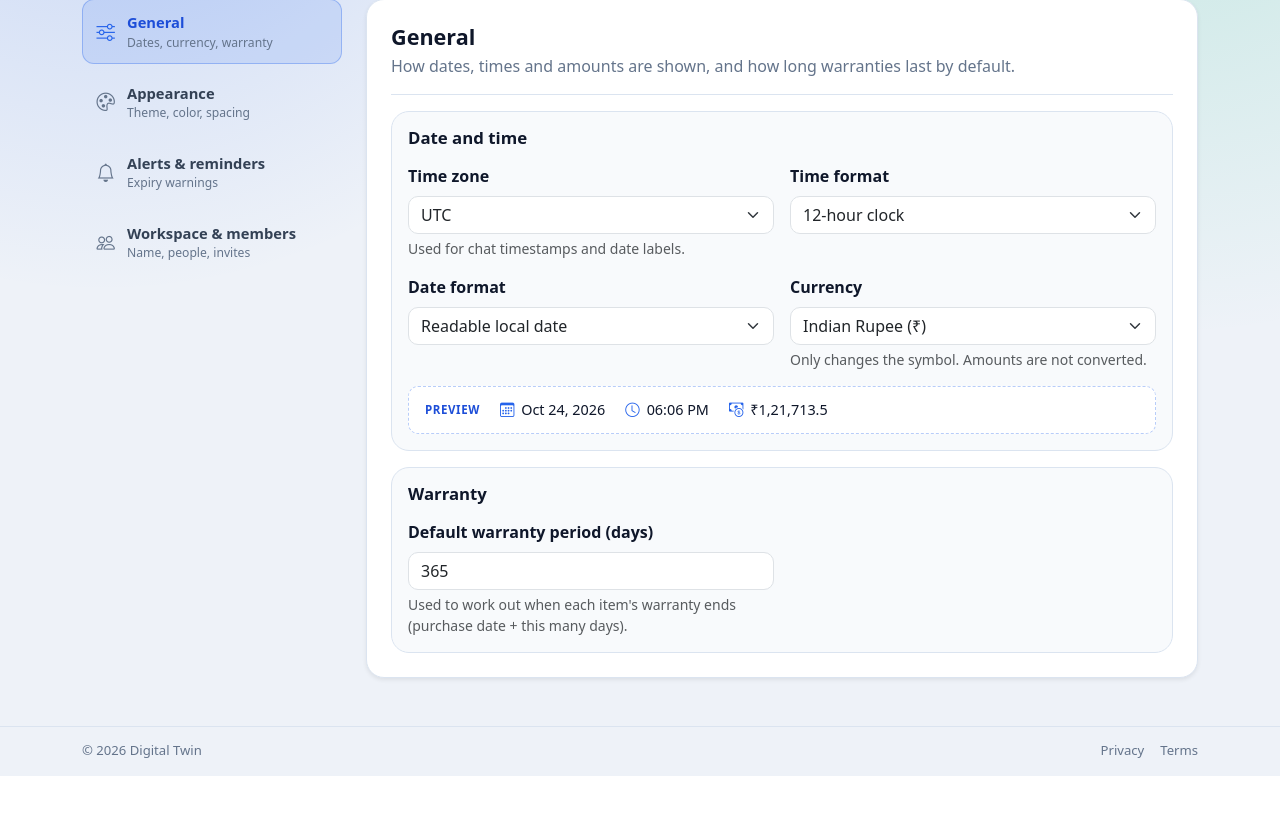
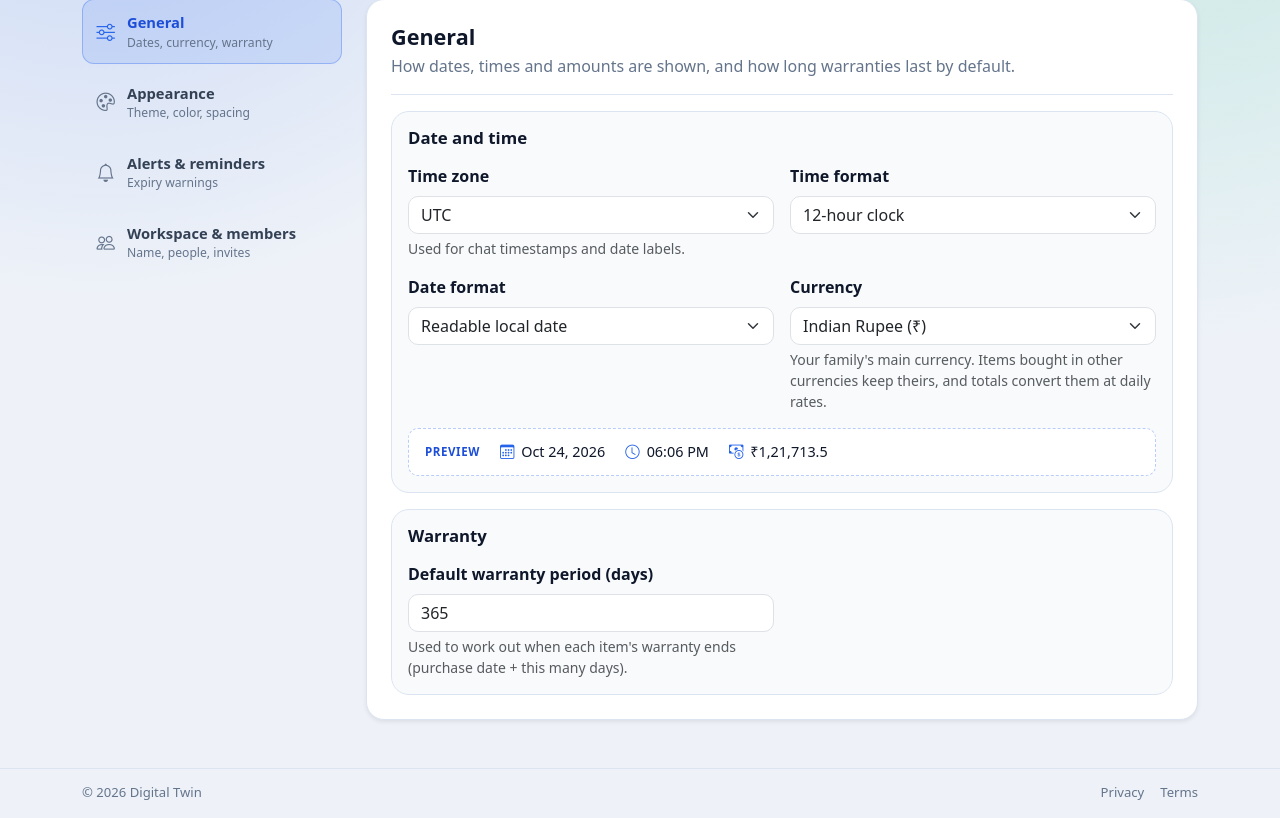
Before and after one commit to soham-raddi/warranty-app, a Flask app: page /settings in a window 1280 px wide. Shown: the part 180-998 px from the top of the page. Before the commit the page ends 956 px from the top, so only its background shows below. Run offline with Flask 3, Linux system fonts and the light colour scheme; the visitor is signed in with stand-in values (Sample User, id 1); tables that the repository leaves empty hold one stand-in row (values such as "Sample post"); grey boxes marked "Sample" are stand-in pictures; some libraries are stand-ins or nearby versions.

Commit message:
Keep each item's own currency and convert totals at daily rates
- The AI now reads the currency of a receipt or order email (RM -> MYR, Rs/rupee -> INR, $ by
  the store's country). It can be changed on the review screen and in Edit.
- Items show amounts in their own currency (RM9) with the converted amount beneath (~ Rs 209).
- Total spent stays in the workspace currency and converts other currencies using daily rates
  from Frankfurter (free, no key), stored in the database and refreshed by the daily job or
  when the first item in a new currency is saved. Converted totals are marked approximate;
  items without a known rate are left out and the total says so.
- More workspace currencies (MYR, THB, IDR, PHP, HKD, KRW, NZD, CHF, SAR, QAR, LKR, NPR, BDT,
  ZAR). The assistant knows each item's currency.

```diff
--- a/chatbot.py
+++ b/chatbot.py
@@ -58,7 +58,10 @@ def ask_digital_twin(user_message, chat_history, workspace_id):
         f"Today is {today}. You are an intelligent Digital Twin Assistant managing a user's inventory. "
         f"Here is their full database in JSON format: {db_summary}. "
         f"Overall Stats: Total Spent={currency_symbol}{total}, Active Warranties={active}. "
-        f"Amounts in the data are in {currency_code}; always write money with the {currency_symbol} symbol. "
+        f"Each item's 'total_amount' is in that item's 'currency' (the family's own currency is {currency_code}, "
+        f"symbol {currency_symbol}); write each amount with its own currency, e.g. RM9 for MYR. 'home_amount' is the "
+        f"item's cost converted to {currency_code} at an approximate exchange rate, and Total Spent is the sum of those, "
+        "so say 'about' when a total includes converted amounts. "
         "Answer the user's query conversationally. Pay close attention to the Chat History to understand context. "
         "CRITICAL: Always read the 'total_amount' and 'price' fields in the JSON when a user asks about spending or costs. Do not claim data is missing if it exists in the JSON. "
         "Each item's 'warranty_status', 'warranty_expires_on' and 'days_remaining' are computed by the app and are authoritative; "
--- a/public/static/css/index.css
+++ b/public/static/css/index.css
@@ -1859,3 +1859,8 @@ body[data-reduced-motion="1"] .ai-typing span {
 .pending-import .min-w-0 {
     min-width: 0;
 }
+
+.edit-currency {
+    flex: 0 0 auto;
+    max-width: 7.5rem;
+}
--- a/public/static/js/index.js
+++ b/public/static/js/index.js
@@ -27,19 +27,40 @@ const ACCENT_COLORS = {
     slate: ['#475569', '#334155']
 };
 
-// Display symbols only: amounts are stored in the currency printed on each receipt and are never converted.
+// Currencies a workspace or an item can use. Items keep the currency printed on their receipt; totals are
+// converted to the workspace currency by the server.
 const CURRENCY_RATES = {
-    INR: { symbol: '₹' },
-    USD: { symbol: '$' },
-    EUR: { symbol: '€' },
-    GBP: { symbol: '£' },
-    AED: { symbol: 'د.إ' },
-    CAD: { symbol: 'C$' },
-    AUD: { symbol: 'A$' },
-    SGD: { symbol: 'S$' },
-    JPY: { symbol: '¥' },
-    CNY: { symbol: '¥' }
+    INR: { symbol: '₹', name: 'Indian Rupee' },
+    USD: { symbol: '$', name: 'US Dollar' },
+    EUR: { symbol: '€', name: 'Euro' },
+    GBP: { symbol: '£', name: 'British Pound' },
+    AED: { symbol: 'د.إ', name: 'UAE Dirham' },
+    CAD: { symbol: 'C$', name: 'Canadian Dollar' },
+    AUD: { symbol: 'A$', name: 'Australian Dollar' },
+    SGD: { symbol: 'S$', name: 'Singapore Dollar' },
+    MYR: { symbol: 'RM', name: 'Malaysian Ringgit' },
+    THB: { symbol: '฿', name: 'Thai Baht' },
+    IDR: { symbol: 'Rp', name: 'Indonesian Rupiah' },
+    PHP: { symbol: '₱', name: 'Philippine Peso' },
+    HKD: { symbol: 'HK$', name: 'Hong Kong Dollar' },
+    JPY: { symbol: '¥', name: 'Japanese Yen' },
+    CNY: { symbol: '¥', name: 'Chinese Yuan' },
+    KRW: { symbol: '₩', name: 'South Korean Won' },
+    NZD: { symbol: 'NZ$', name: 'New Zealand Dollar' },
+    CHF: { symbol: 'CHF', name: 'Swiss Franc' },
+    SAR: { symbol: 'SAR', name: 'Saudi Riyal' },
+    QAR: { symbol: 'QAR', name: 'Qatari Riyal' },
+    LKR: { symbol: 'Rs', name: 'Sri Lankan Rupee' },
+    NPR: { symbol: 'Rs', name: 'Nepalese Rupee' },
+    BDT: { symbol: '৳', name: 'Bangladeshi Taka' },
+    ZAR: { symbol: 'R', name: 'South African Rand' },
 };
+
+function currencyOptions(selected, blankLabel) {
+    const blank = blankLabel ? `<option value="">${escapeHtml(blankLabel)}</option>` : '';
+    return blank + Object.entries(CURRENCY_RATES).map(([code, meta]) =>
+        `<option value="${code}" ${code === selected ? 'selected' : ''}>${code} · ${escapeHtml(meta.name)}</option>`).join('');
+}
 
 function inferCurrencyCodeFromSymbol(symbol) {
     const value = String(symbol || '').trim();
@@ -91,20 +112,41 @@ function parseAmount(value) {
     return match ? Number(match[0].replace(/,/g, '')) || 0 : 0;
 }
 
-function money(value) {
-    // Intl picks the right symbol, placement and decimals for each currency (e.g. ₹1,21,713 or ¥5,000).
-    const code = CURRENCY_RATES[appSettings.currency_code] ? appSettings.currency_code : 'INR';
-    const locale = code === 'INR' ? 'en-IN' : undefined;
-    try {
-        return new Intl.NumberFormat(locale, {
-            style: 'currency',
-            currency: code,
-            minimumFractionDigits: 0,
-            maximumFractionDigits: 2
-        }).format(parseAmount(value));
-    } catch (e) {
-        return `${CURRENCY_RATES[code].symbol}${parseAmount(value).toLocaleString()}`;
-    }
+function money(value, currency) {
+    // Intl picks the right symbol, placement and decimals for each currency (e.g. ₹1,21,713, RM9 or ¥5,000).
+    const home = CURRENCY_RATES[appSettings.currency_code] ? appSettings.currency_code : 'INR';
+    const code = /^[A-Z]{3}$/.test(currency || '') ? currency : home;
+    const format = display => new Intl.NumberFormat(code === 'INR' ? 'en-IN' : undefined, {
+        style: 'currency', currency: code, currencyDisplay: display, minimumFractionDigits: 0, maximumFractionDigits: 2
+    }).format(parseAmount(value));
+    try {
+        // Local symbols (RM, ฿) read best, but a bare $ or ¥ on a foreign item would be ambiguous.
+        const narrow = format('narrowSymbol');
+        const ambiguous = code !== home && /[$¥]/.test(narrow) && !['USD', 'JPY'].includes(code);
+        return ambiguous ? format('symbol') : narrow;
+    } catch (e) {
+        return `${(CURRENCY_RATES[code] || { symbol: code + ' ' }).symbol}${parseAmount(value).toLocaleString()}`;
+    }
+}
+
+function setTotal(id, data) {
+    // A total that includes converted amounts is approximate; items without an exchange rate are left out.
+    const el = byId(id);
+    if (!el) return;
+    const approx = Number(data.converted_items || 0) > 0;
+    el.innerText = approx ? `≈ ${money(Math.round(data.total_spent))}` : money(data.total_spent);
+    const notes = [];
+    if (approx) notes.push(`Includes ${data.converted_items} item(s) bought in another currency, converted at today's rate.`);
+    if (Number(data.unconverted_items || 0) > 0) notes.push(`${data.unconverted_items} item(s) in another currency aren't counted yet (no exchange rate).`);
+    el.title = notes.join(' ');
+}
+
+function itemAmount(i) {
+    // Shows what the item cost in its own currency, plus the converted amount when that differs.
+    const home = CURRENCY_RATES[appSettings.currency_code] ? appSettings.currency_code : 'INR';
+    const own = money(i.total_amount || 0, i.currency);
+    if (!i.currency || i.currency === home || i.home_amount == null) return own;
+    return `${own}<small class="text-muted d-block fw-normal">≈ ${money(Math.round(i.home_amount))}</small>`;
 }
 
 function formatPlainDate(value) {
@@ -441,7 +483,9 @@ function openReceiptReview() {
     byId('reviewStore').value = receipt.store_name || '';
     byId('reviewDate').value = receipt.date_of_purchase || '';
     byId('reviewInvoice').value = receipt.invoice_number || '';
-    setText('reviewTotal', receipt.total_amount ? `Receipt total: ${money(receipt.total_amount)}` : '');
+    setText('reviewTotal', receipt.total_amount ? `Receipt total: ${money(receipt.total_amount, receipt.currency)}` : '');
+    const currencySelect = byId('reviewCurrency');
+    if (currencySelect) currencySelect.innerHTML = currencyOptions(receipt.currency || appSettings.currency_code || 'INR');
     setText('reviewItemsTitle', items.length === 1 ? 'Item' : `${items.length} items found`);
     const note = byId('reviewNote');
     if (note) {
@@ -501,6 +545,7 @@ async function saveReviewedReceipt(event) {
     const receipt = {
         ...pendingReceipt.receipt,
         store_name: byId('reviewStore').value.trim(),
+        currency: byId('reviewCurrency')?.value || pendingReceipt.receipt.currency || '',
         date_of_purchase: byId('reviewDate').value,
         invoice_number: byId('reviewInvoice').value.trim(),
     };
@@ -705,7 +750,7 @@ async function loadInventory() {
         const res = await fetch('/api/inventory');
         const data = await res.json();
 
-        setText('s-tot', money(data.total_spent));
+        setTotal('s-tot', data);
         setText('s-act', data.active_warranties || 0);
         inventoryItems = Array.isArray(data.items) ? data.items : [];
         fillCategoryFilter();
@@ -731,7 +776,7 @@ const INVENTORY_SORTS = {
     oldest: (a, b) => (purchaseKey(a) || '9999').localeCompare(purchaseKey(b) || '9999'),
     // Still-active warranties ending soonest first, then expired ones, then unknown.
     expiry: (a, b) => expiryRank(a) - expiryRank(b),
-    amount: (a, b) => (parseAmount(b.total_amount) || 0) - (parseAmount(a.total_amount) || 0),
+    amount: (a, b) => (b.home_amount ?? -1) - (a.home_amount ?? -1),
     name: (a, b) => String(a.item_name || '').localeCompare(String(b.item_name || '')),
 };
 
@@ -805,7 +850,7 @@ function renderInventoryRow(i) {
             ${escapeHtml(formatPlainDate(i.date_of_purchase) || 'Unknown')}
             ${i.store_name ? `<small class="text-muted d-block text-truncate inventory-store">${escapeHtml(i.store_name)}</small>` : ''}
         </td>
-        <td class="text-end fw-semibold text-nowrap">${money(i.total_amount || 0)}</td>
+        <td class="text-end fw-semibold text-nowrap">${itemAmount(i)}</td>
         <td>
             <div class="d-flex flex-wrap align-items-center column-gap-2">${warrantyBadge(i.warranty_status)} ${expiry}</div>
             ${card}
@@ -865,7 +910,7 @@ async function loadDashboard() {
         const data = await res.json();
         const items = Array.isArray(data.items) ? data.items.slice() : [];
 
-        setText('dash-total', money(data.total_spent));
+        setTotal('dash-total', data);
         setText('dash-active', data.active_warranties || 0);
         setText('dash-count', items.length);
 
@@ -882,7 +927,7 @@ async function loadDashboard() {
                     <tr>
                         <td class="ps-4"><strong>${escapeHtml(i.item_name || 'Unknown')}</strong><br><small class="text-muted">${escapeHtml(i.brand || 'N/A')}</small></td>
                         <td class="text-nowrap">${escapeHtml(formatPlainDate(i.date_of_purchase) || 'Unknown')}</td>
-                        <td class="text-nowrap">${money(i.total_amount || 0)}</td>
+                        <td class="text-nowrap">${itemAmount(i)}</td>
                         <td class="pe-4">${warrantyBadge(i.warranty_status)}</td>
                     </tr>
                 `).join('');
@@ -1617,6 +1662,8 @@ async function openEditItem(itemId) {
         if (!res.ok) throw new Error(data.error || 'Could not load this item.');
         editingItemId = Number(itemId);
         const form = byId('editItemForm');
+        const currencySelect = byId('editCurrency');
+        if (currencySelect) currencySelect.innerHTML = currencyOptions('', `Same as workspace (${appSettings.currency_code || 'INR'})`);
         [...form.elements].forEach(field => {
             if (field.name) field.value = data.item[field.name] ?? '';
         });
--- a/routes/cron.py
+++ b/routes/cron.py
@@ -10,6 +10,7 @@ import os
 from flask import Blueprint, jsonify, request
 
 import emails
+import fx
 import reminders
 import storage
 from database import prune_old_invites, prune_old_pending_receipts, prune_rate_limits, workspaces_with_reminders_enabled
@@ -31,6 +32,7 @@ def daily():
         'rate_limit_rows_removed': prune_rate_limits(),
         'old_invites_removed': prune_old_invites(),
         'old_email_imports_removed': _prune_pending_imports(),
+        'exchange_rates_refreshed': fx.refresh_if_needed(),
         'reminders': _send_due_reminders(),
     })
 
--- a/templates/base.html
+++ b/templates/base.html
@@ -12,7 +12,7 @@
     <title>{% block title %}Digital Twin{% endblock %}</title>
     <link href="https://cdn.jsdelivr.net/npm/bootstrap@5.3.0/dist/css/bootstrap.min.css" rel="stylesheet">
     <link rel="stylesheet" href="https://cdn.jsdelivr.net/npm/bootstrap-icons@1.10.5/font/bootstrap-icons.css">
-    <link rel="stylesheet" href="{{ url_for('static', filename='css/index.css') }}?v=20261024-7">
+    <link rel="stylesheet" href="{{ url_for('static', filename='css/index.css') }}?v=20261025-1">
 </head>
 <body class="app-body page-{{ current_page or 'other' }}" data-accent="{{ ui.accent_color }}" data-density="{{ ui.density }}" data-reduced-motion="{{ ui.reduced_motion }}" data-theme-mode="{{ ui.theme_mode }}" data-role="{{ current_role or '' }}" data-max-upload="{{ max_upload_bytes }}">
     <script>
@@ -130,7 +130,7 @@
     <script src="https://cdn.jsdelivr.net/npm/bootstrap@5.3.0/dist/js/bootstrap.bundle.min.js"></script>
     <script src="https://cdn.jsdelivr.net/npm/marked@12.0.2/marked.min.js"></script>
     <script src="https://cdn.jsdelivr.net/npm/dompurify@3.1.6/dist/purify.min.js"></script>
-    <script src="{{ url_for('static', filename='js/index.js') }}?v=20261024-7"></script>
+    <script src="{{ url_for('static', filename='js/index.js') }}?v=20261025-1"></script>
     {% block scripts %}{% endblock %}
 </body>
 </html>
--- a/templates/settings.html
+++ b/templates/settings.html
@@ -97,8 +97,22 @@
                                         <option value="SGD">Singapore Dollar (S$)</option>
                                         <option value="JPY">Japanese Yen (¥)</option>
                                         <option value="CNY">Chinese Yuan (CN¥)</option>
+                                        <option value="MYR">Malaysian Ringgit (RM)</option>
+                                        <option value="THB">Thai Baht (฿)</option>
+                                        <option value="IDR">Indonesian Rupiah (Rp)</option>
+                                        <option value="PHP">Philippine Peso (₱)</option>
+                                        <option value="HKD">Hong Kong Dollar (HK$)</option>
+                                        <option value="KRW">South Korean Won (₩)</option>
+                                        <option value="NZD">New Zealand Dollar (NZ$)</option>
+                                        <option value="CHF">Swiss Franc (CHF)</option>
+                                        <option value="SAR">Saudi Riyal (SAR)</option>
+                                        <option value="QAR">Qatari Riyal (QAR)</option>
+                                        <option value="LKR">Sri Lankan Rupee (Rs)</option>
+                                        <option value="NPR">Nepalese Rupee (Rs)</option>
+                                        <option value="BDT">Bangladeshi Taka (৳)</option>
+                                        <option value="ZAR">South African Rand (R)</option>
                                     </select>
-                                    <div class="form-text">Only changes the symbol. Amounts are not converted.</div>
+                                    <div class="form-text">Your family's main currency. Items bought in other currencies keep theirs, and totals convert them at daily rates.</div>
                                 </div>
                             </div>
 
--- a/templates/upload.html
+++ b/templates/upload.html
@@ -95,9 +95,13 @@
             <label class="form-label small mb-1" for="reviewDate">Purchase date</label>
             <input id="reviewDate" type="date" class="form-control form-control-sm">
           </div>
-          <div class="col-6 col-md-4">
+          <div class="col-6 col-md-2">
             <label class="form-label small mb-1" for="reviewInvoice">Invoice number</label>
             <input id="reviewInvoice" class="form-control form-control-sm" maxlength="100">
+          </div>
+          <div class="col-6 col-md-2">
+            <label class="form-label small mb-1" for="reviewCurrency">Currency</label>
+            <select id="reviewCurrency" class="form-select form-select-sm"></select>
           </div>
           <div class="col-12 small text-muted" id="reviewTotal"></div>
           <div class="col-12 d-none" id="reviewNote"><div class="alert alert-warning small mb-0 py-2"></div></div>
```
Also changed, not shown: database.py (+65 -8 lines), fx.py (added, +41 -0 lines), llm_extractor.py (+7 -2 lines), routes/receipts.py (+26 -1 lines), templates/inventory.html (+5 -2 lines), tests/test_workspaces.py (+47 -0 lines).
